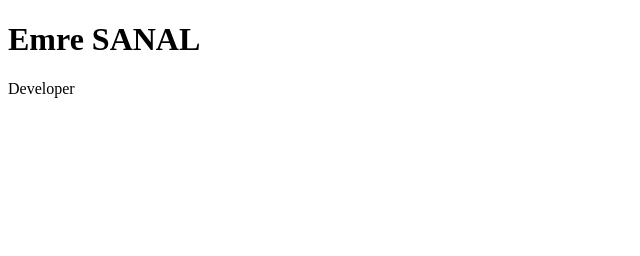
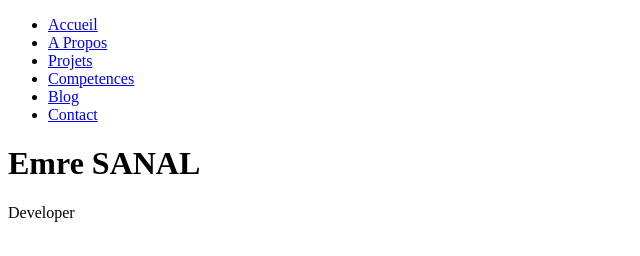
Before and after one commit to Emree66/Emree66.github.io, a plain HTML site: page index.html in a window 1280 px wide. Shown: the whole page, without its empty margins (0-640 px from the left). Drawn offline with Linux system fonts and the light colour scheme.

Commit message:
Initialisation dossiers

```diff
--- a/index.html
+++ b/index.html
@@ -6,9 +6,22 @@
     <title>Emre SANAL Portfolio</title>
 </head>
 <body>
+    <nav>
+        <ul>
+            <li><a href="#">Accueil</a></li>
+            <li><a href="#">A Propos</a></li>
+            <li><a href="#">Projets</a></li>
+            <li><a href="#">Competences</a></li>
+            <li><a href="#">Blog</a></li>
+            <li><a href="#">Contact</a></li>
+        </ul>
+    </nav>
     <div class="container">
         <h1>Emre SANAL</h1>
         <p>Developer</p>
     </div>
+    <footer>
+
+    </footer>
 </body>
 </html>
```
